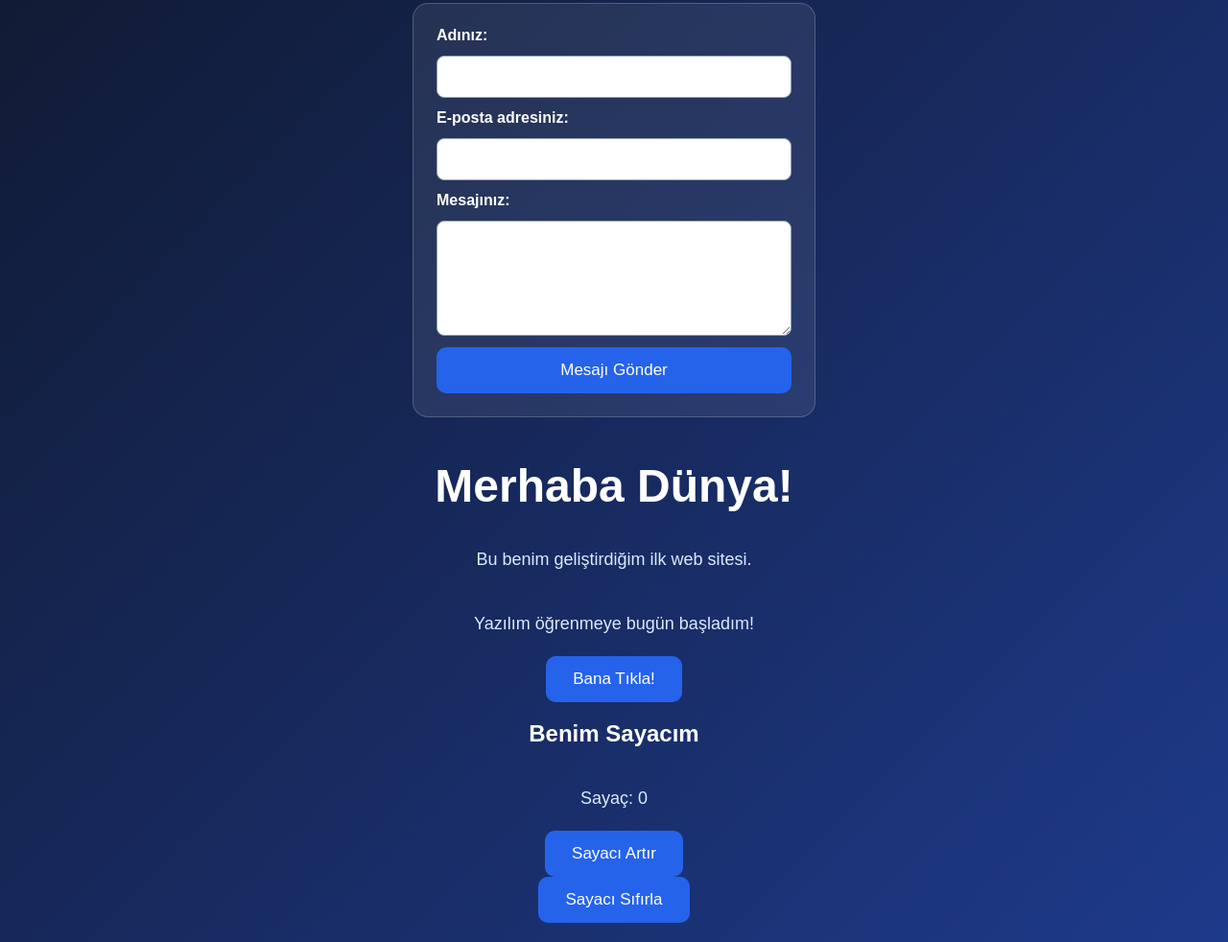
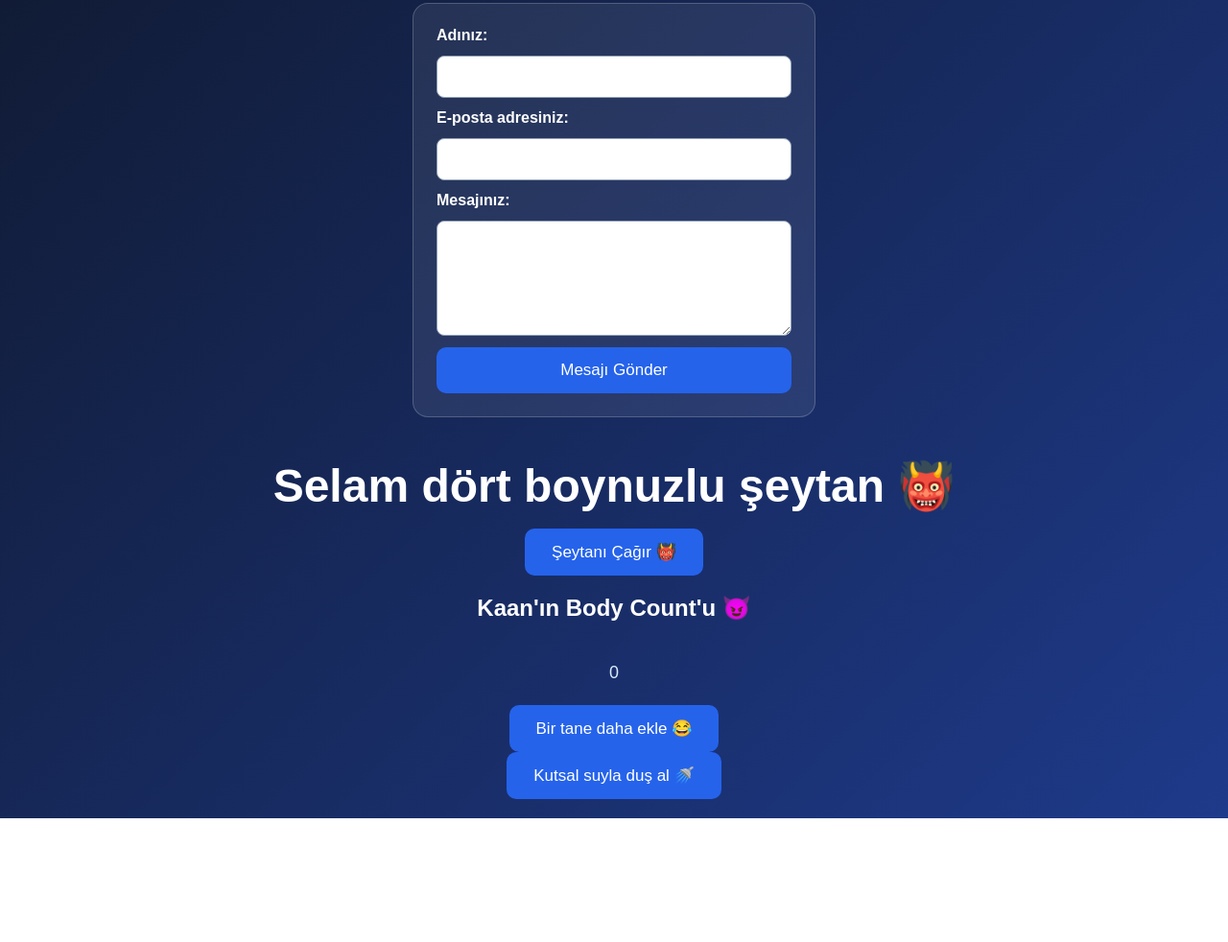
Before and after one commit to berkaykurt19072006-bit/dort-boynuzlu-seytan, a plain HTML site: page index.html in a window 1280 px wide. Shown: the part 279-1261 px from the top of the page at 96% size. After the commit the page ends 1132 px from the top, so only its background shows below. Drawn offline with Linux system fonts and the light colour scheme.

Commit message:
Arkadas grubuna ozel site duzenlemeleri

```diff
--- a/index.html
+++ b/index.html
@@ -32,18 +32,20 @@
 <script src="script.js"></script>
 <body>
 
-    <h1>Merhaba Dünya!</h1>
+    <h1>Selam dört boynuzlu şeytan 👹</h1>
 
-    <p>Bu benim geliştirdiğim ilk web sitesi.</p>
 
-    <p>Yazılım öğrenmeye bugün başladım!</p>
-    <button onclick="showMessage()">Bana Tıkla!</button>
-    <h2>Benim Sayacım</h2>
+    <button onclick="showMessage()">Şeytanı Çağır 👹</button>
 
-<p>Sayaç: <span id="count">0</span></p>
 
-<button onclick="increaseCounter()">Sayacı Artır</button>
-<button onclick="resetCounter()">Sayacı Sıfırla</button>
+<h2>Kaan'ın Body Count'u 😈</h2>
+
+<p><span id="count">0</span></p>
+
+<button onclick="increaseCounter()">Bir tane daha ekle 😂</button>
+
+<button onclick="resetCounter()">Kutsal suyla duş al 🚿</button>
+
 
 </body>
 </html>
--- a/script.js
+++ b/script.js
@@ -1,7 +1,7 @@
 
 // Butona tıklandığında çalışacak fonksiyon
 function showMessage() {
-    alert("Tebrikler! JavaScript başarıyla çalışıyor! 🎉");
+    alert("Şeytan çağrıldı ama kutsal suyu görünce kaçtı! 🚿😈");
 }
 
 // Sayaç başlangıç değeri
```
